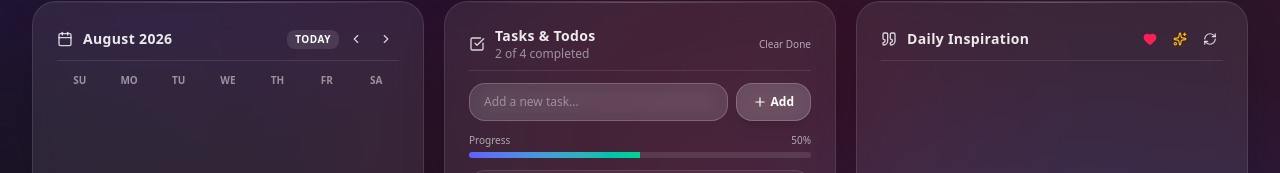
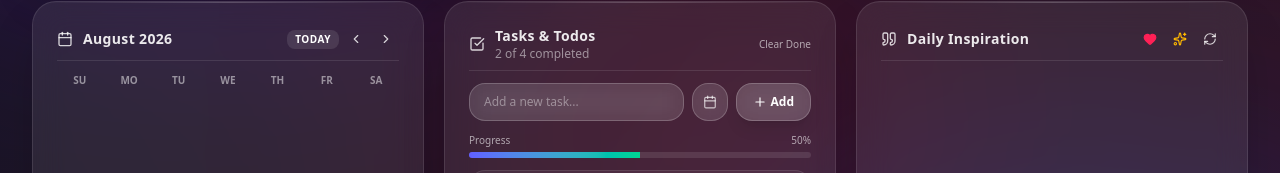
Before and after one commit to AdityaKU-2004/New-Tab-Dashboard-Web-Extension-1, a React (Vite) app: page / in a window 1280 px wide. Shown: the part 320-493 px from the top of the page. Built offline with nearby package versions, Linux system fonts and the light colour scheme.

Commit message:
feat(todo): add due date support to todo items
Include due dates in task creation and improve ID uniqueness to prevent collisions. Update the UI to allow setting due dates and auto-switch the filter to 'all' when a new task is added.

```diff
--- a/src/components/todo/TodoList.tsx
+++ b/src/components/todo/TodoList.tsx
@@ -3,22 +3,35 @@ import { DashboardCard } from '../ui/DashboardCard';
 import { TodoItem } from './TodoItem';
 import { useDashboardStore } from '../../store/useDashboardStore';
 import { TodoFilter } from '../../types';
-import { CheckSquare, Plus, Trash, ListFilter } from 'lucide-react';
+import { CheckSquare, Plus, Trash, ListFilter, Calendar } from 'lucide-react';
 import { AnimatePresence } from 'motion/react';
 
 export const TodoList: React.FC = () => {
   const [inputTask, setInputTask] = useState('');
+  const [dueDate, setDueDate] = useState('');
+  const [showDatePicker, setShowDatePicker] = useState(false);
+
   const todos = useDashboardStore((state) => state.todos);
   const filter = useDashboardStore((state) => state.todoFilter);
   const addTodo = useDashboardStore((state) => state.addTodo);
   const setFilter = useDashboardStore((state) => state.setTodoFilter);
   const clearCompleted = useDashboardStore((state) => state.clearCompletedTodos);
 
-  const handleAdd = (e: React.FormEvent) => {
-    e.preventDefault();
-    if (!inputTask.trim()) return;
-    addTodo(inputTask.trim());
+  const handleAdd = (e?: React.FormEvent) => {
+    if (e) e.preventDefault();
+    const trimmed = inputTask.trim();
+    if (!trimmed) return;
+
+    addTodo(trimmed, dueDate || undefined);
+
+    // If viewing completed filter, automatically switch to 'all' so the newly created active task is visible
+    if (filter === 'completed') {
+      setFilter('all');
+    }
+
     setInputTask('');
+    setDueDate('');
+    setShowDatePicker(false);
   };
 
   const filteredTodos = todos.filter((todo) => {
@@ -50,7 +63,8 @@ export const TodoList: React.FC = () => {
       }
     >
       {/* Input Form */}
-      <form onSubmit={handleAdd} className="flex gap-2 mb-3">
+      <form onSubmit={handleAdd} className="flex flex-col gap-2 mb-3">
+        <div className="flex gap-2">
           <input
             type="text"
             value={inputTask}
@@ -59,12 +73,47 @@ export const TodoList: React.FC = () => {
             className="flex-1 px-3.5 py-2.5 bg-white/10 dark:bg-white/10 backdrop-blur-md rounded-2xl border border-white/20 text-white placeholder-white/40 text-xs focus:outline-none focus:ring-2 focus:ring-white/30 light:bg-slate-100 light:text-slate-900 light:placeholder-slate-400 light:border-slate-300 transition-all"
           />
           <button
+            type="button"
+            onClick={() => setShowDatePicker(!showDatePicker)}
+            className={`p-2.5 rounded-2xl border transition-all cursor-pointer backdrop-blur-md ${
+              dueDate
+                ? 'bg-indigo-500/30 border-indigo-400 text-indigo-200'
+                : 'bg-white/10 border-white/20 text-white/70 hover:text-white hover:bg-white/20'
+            }`}
+            title="Set due date"
+          >
+            <Calendar className="w-3.5 h-3.5" />
+          </button>
+          <button
             type="submit"
+            onClick={handleAdd}
             className="px-4 py-2.5 rounded-2xl bg-white/15 hover:bg-white/25 border border-white/20 text-white text-xs font-semibold flex items-center gap-1 transition-all cursor-pointer shadow-lg backdrop-blur-md"
           >
             <Plus className="w-3.5 h-3.5" />
             <span className="hidden sm:inline">Add</span>
           </button>
+        </div>
+
+        {/* Optional Due Date Picker input */}
+        {showDatePicker && (
+          <div className="flex items-center gap-2 px-1">
+            <input
+              type="date"
+              value={dueDate}
+              onChange={(e) => setDueDate(e.target.value)}
+              className="px-3 py-1.5 bg-white/10 dark:bg-white/10 backdrop-blur-md rounded-xl border border-white/20 text-white text-xs focus:outline-none light:bg-slate-100 light:text-slate-900 light:border-slate-300"
+            />
+            {dueDate && (
+              <button
+                type="button"
+                onClick={() => setDueDate('')}
+                className="text-[10px] text-white/50 hover:text-white underline cursor-pointer"
+              >
+                Clear date
+              </button>
+            )}
+          </div>
+        )}
       </form>
 
       {/* Progress Bar */}
--- a/src/store/useDashboardStore.ts
+++ b/src/store/useDashboardStore.ts
@@ -162,7 +162,7 @@ export const useDashboardStore = create<DashboardStore>()(
       addTodo: (text, dueDate) => {
         if (!text.trim()) return;
         const newTodo: Todo = {
-          id: 'todo_' + Date.now(),
+          id: 'todo_' + Date.now() + '_' + Math.random().toString(36).substring(2, 6),
           text: text.trim(),
           completed: false,
           starred: false,
```
Lines whose indentation alone changed are shown as unchanged.
